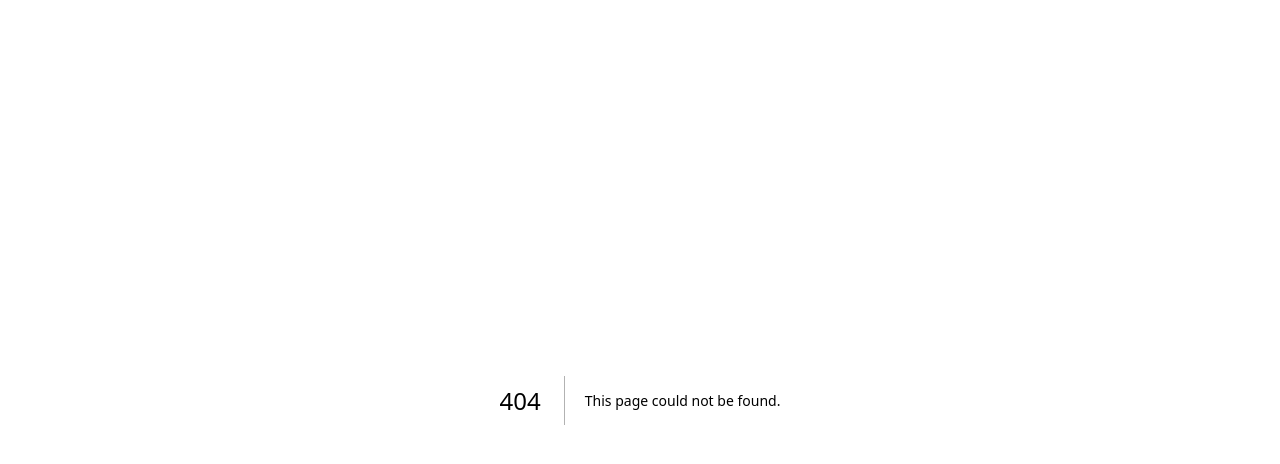
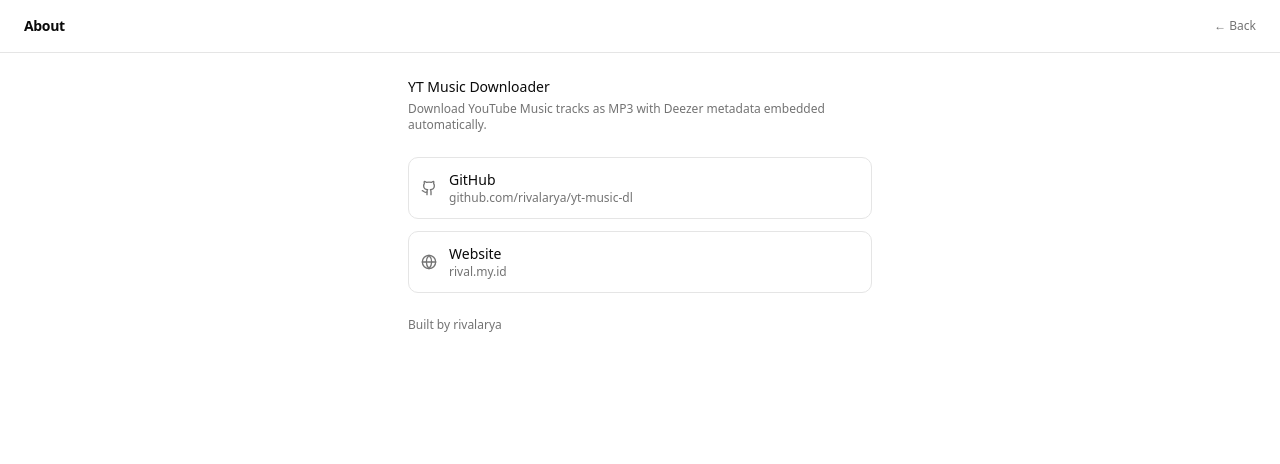
Before and after one commit to rivalarya/yt-music-dl, a Next.js app in the folder frontend/: page /about in a window 1280 px wide. Before the commit this address had no page. Shown: the top 464 px of the page. Built offline with nearby package versions, Linux system fonts and the light colour scheme.

Commit message:
feat: add about

```diff
--- /dev/null
+++ b/frontend/app/about/page.tsx
@@ -0,0 +1,56 @@
+/* eslint-disable @next/next/no-html-link-for-pages */
+"use client";
+
+import { Github, Globe } from "lucide-react";
+
+export default function AboutPage() {
+  return (
+    <div className="min-h-screen bg-background text-foreground flex flex-col">
+      <div className="border-b border-border px-6 py-4 flex items-center justify-between">
+        <span className="font-semibold text-sm tracking-tight">About</span>
+        <a href="/" className="text-xs text-muted-foreground hover:text-foreground transition-colors">
+          ← Back
+        </a>
+      </div>
+
+      <div className="flex-1 flex flex-col gap-6 p-6 max-w-lg mx-auto w-full">
+        <div className="flex flex-col gap-1">
+          <span className="text-sm font-medium">YT Music Downloader</span>
+          <span className="text-xs text-muted-foreground">
+            Download YouTube Music tracks as MP3 with Deezer metadata embedded automatically.
+          </span>
+        </div>
+
+        <div className="flex flex-col gap-3">
+          <a
+            href="https://github.com/rivalarya/yt-music-dl"
+            target="_blank"
+            rel="noopener noreferrer"
+            className="flex items-center gap-3 p-3 rounded-lg border border-border hover:bg-accent transition-colors"
+          >
+            <Github size={16} className="text-muted-foreground flex-shrink-0" />
+            <div className="flex flex-col min-w-0">
+              <span className="text-sm">GitHub</span>
+              <span className="text-xs text-muted-foreground">github.com/rivalarya/yt-music-dl</span>
+            </div>
+          </a>
+
+          <a
+            href="https://rival.my.id"
+            target="_blank"
+            rel="noopener noreferrer"
+            className="flex items-center gap-3 p-3 rounded-lg border border-border hover:bg-accent transition-colors"
+          >
+            <Globe size={16} className="text-muted-foreground flex-shrink-0" />
+            <div className="flex flex-col min-w-0">
+              <span className="text-sm">Website</span>
+              <span className="text-xs text-muted-foreground">rival.my.id</span>
+            </div>
+          </a>
+        </div>
+
+        <span className="text-xs text-muted-foreground">Built by rivalarya</span>
+      </div>
+    </div>
+  );
+}
--- a/frontend/app/page.tsx
+++ b/frontend/app/page.tsx
@@ -7,14 +7,15 @@
 import { ScrollArea } from "@/components/ui/scroll-area";
 import { StartDownload, TagFile, SearchDeezer, GetSettings } from "@/lib/wails";
 import { useWailsEvent } from "@/lib/useWailsEvent";
-import type { Track, Settings } from "@/lib/wails";
+import type { Settings, Track } from "@/lib/wails";
 import Image from "next/image";
+import { Info, Settings2Icon } from "lucide-react";
 
 // Flow:
 // idle → downloading (yt-dlp runs, log streams)
-//   → picking (yt-dlp done, user picks Deezer metadata)
-//   → tagging (TagFile runs)
-//   → done
+// → picking (yt-dlp done, user picks Deezer metadata)
+// → tagging (TagFile runs)
+// → done
 type Phase = "idle" | "downloading" | "picking" | "tagging" | "done" | "error";
 
 function formatDuration(s: number) {
@@ -47,14 +48,11 @@
     const { path: filePath, title: ytTitle } = payload as { path: string; title: string };
     setMp3Path(filePath);
     appendLog("[done] download complete");
-
     const q = query.trim() || ytTitle;
     appendLog(`[deezer] searching "${q}" ...`);
-
     try {
       const tracks = await SearchDeezer(q);
       setResults(tracks);
-
       if (settings?.autoSelectFirst && tracks.length > 0) {
         await applyTag(filePath, tracks[0]);
       } else {
@@ -137,9 +135,14 @@
     <div className="min-h-screen bg-background text-foreground flex flex-col">
       <div className="border-b border-border px-6 py-4 flex items-center justify-between">
         <span className="font-semibold text-sm tracking-tight">YT Music Downloader</span>
-        <a href="/settings/" className="text-xs text-muted-foreground hover:text-foreground transition-colors">
-          Settings
-        </a>
+        <div className="flex items-center gap-4">
+          <a href="/settings/" className="text-xs text-muted-foreground hover:text-foreground transition-colors" aria-label="Settings" title="Settings">
+            <Settings2Icon size={15} />
+          </a>
+          <a href="/about/" className="text-muted-foreground hover:text-foreground transition-colors" aria-label="About" title="About">
+            <Info size={15} />
+          </a>
+        </div>
       </div>
 
       <div className="flex-1 flex flex-col gap-6 p-6 max-w-2xl mx-auto w-full">
```
